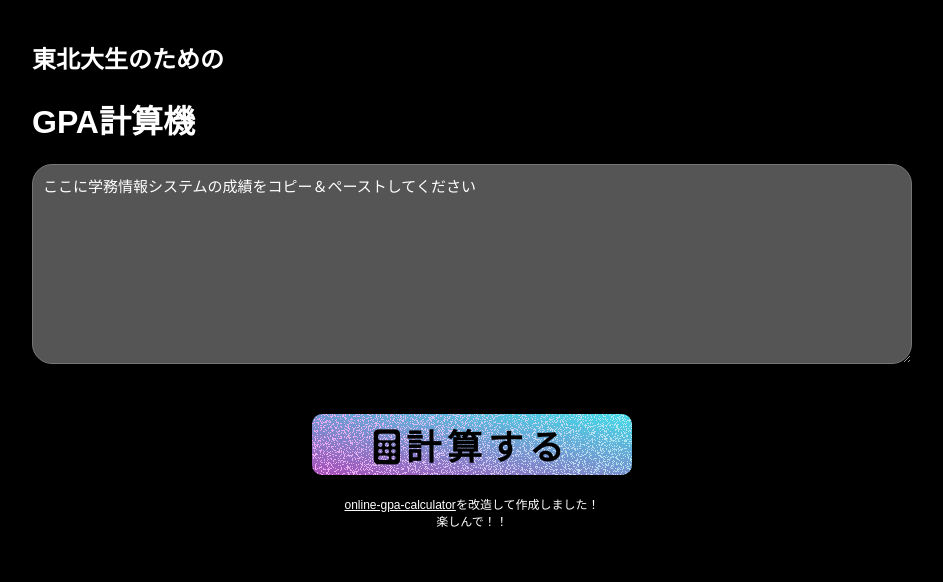
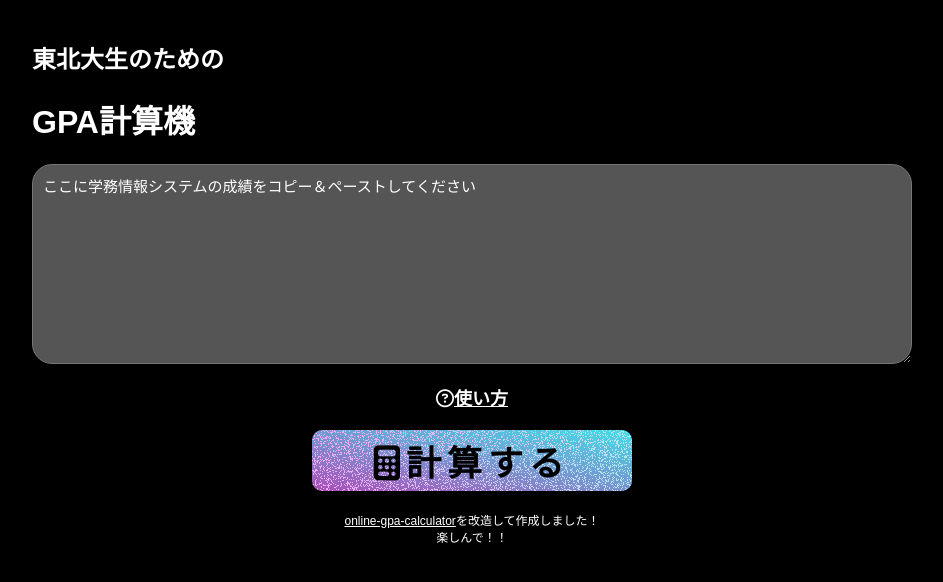
Before and after one commit to kuramot6f/online-gpa-calculator, a plain HTML site: page index.html in a window 1280 px wide. Shown: the whole page, without its empty margins (168-1111 px from the left). Drawn offline with Linux system fonts and the light colour scheme.

Commit message:
add docs

```diff
--- a/gpa.css
+++ b/gpa.css
@@ -91,7 +91,6 @@ h4 {
     width: 100%;
     max-width: 320px;
     margin: 0 auto;
-    margin-top: 50px;
     background: url("./calcBtn.png");
     padding: 5px 15px;
     text-align: center;
@@ -135,3 +134,12 @@ h4 {
 #copyright-min > a {
     color: #fff;
 }
+
+#usage {
+    font-size: 18px;
+    text-align: center;
+    display: block;
+    color: #fff;
+    font-weight: bold;
+    margin: 20px 0;
+}
--- a/index.html
+++ b/index.html
@@ -26,6 +26,7 @@
         <h2>東北大生のための</h2>
         <h1>GPA計算機</h1>
         <textarea type="text" id="textbox" name="textbox">ここに学務情報システムの成績をコピー＆ペーストしてください</textarea>
+        <a href="https://docs.google.com/document/d/e/2PACX-1vTxAlp1cDdJqQ6CqBUN3T3PtSjmd3flUWcfHzlHZzt-Dt-gfK6LG5eAM7MxbGcVootV3T1QStJoEE2M/pub" id="usage"><i class="fa-regular fa-circle-question"></i>使い方</a>
         <button id ="calcBtn" onclick="calc()"><i class="fa-solid fa-calculator"></i>計算する</button>
         <div id="resultBox">
             <img id="resultBg" src="./resultBg2.png" />
```
